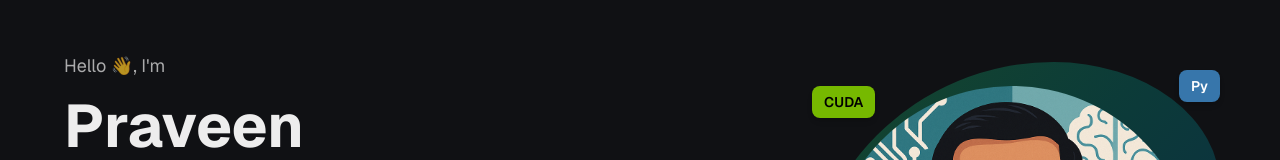
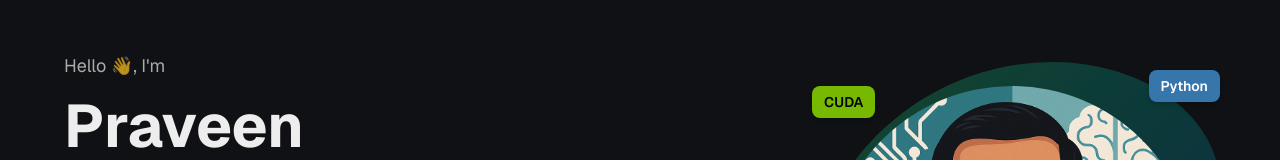
Before and after one commit to praveen-dedigamage/praveen-dedigamage.github.io, a Next.js app: page / in a window 1280 px wide. Shown: the part 130-290 px from the top of the page. Built offline with nearby package versions, Linux system fonts and the light colour scheme.

Commit message:
Expand Py badge label to Python in hero illustration

```diff
--- a/src/components/Hero.tsx
+++ b/src/components/Hero.tsx
@@ -3,7 +3,7 @@ import Link from "next/link";
 
 const badges = [
   { label: "CUDA", className: "left-2 top-6 bg-[#76b900] text-black" },
-  { label: "Py", className: "right-0 top-2 bg-[#3776ab] text-white" },
+  { label: "Python", className: "right-0 top-2 bg-[#3776ab] text-white" },
   { label: "C++", className: "left-0 top-1/2 bg-[#00599c] text-white" },
   { label: "NEST", className: "right-2 top-1/3 bg-[#0b5ed7] text-white" },
   { label: "PyTorch", className: "left-6 bottom-4 bg-[#ee4c2c] text-white" },
```
